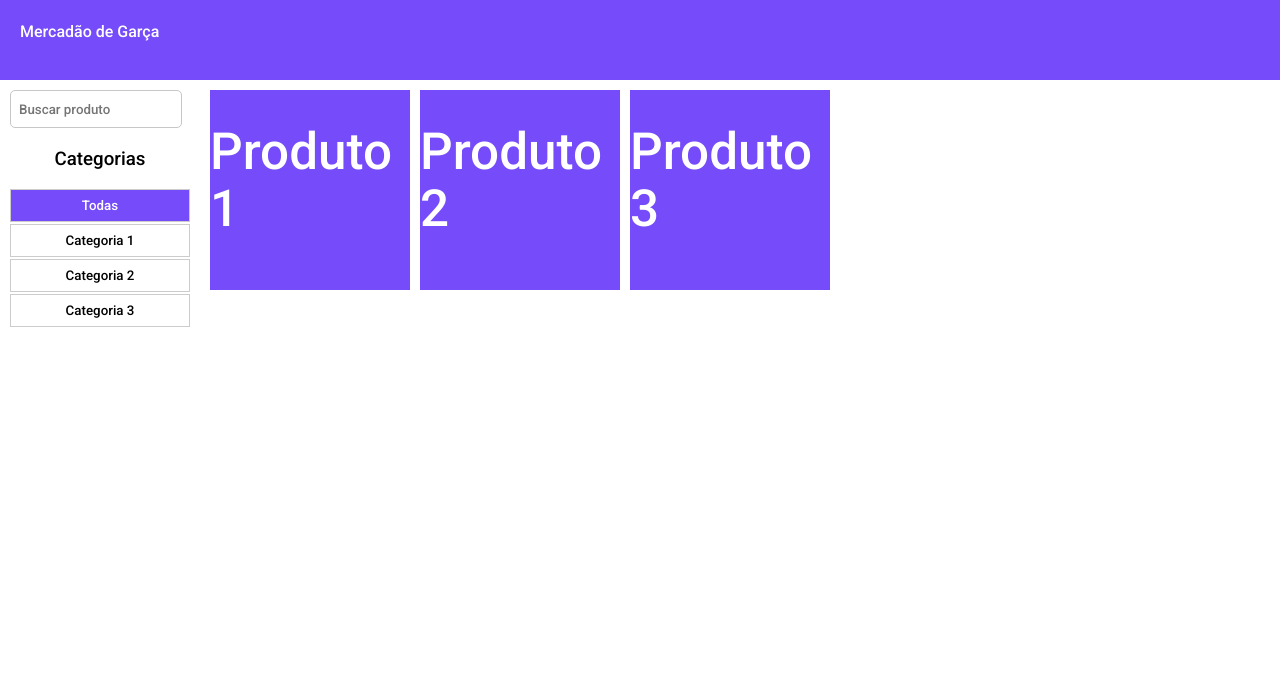
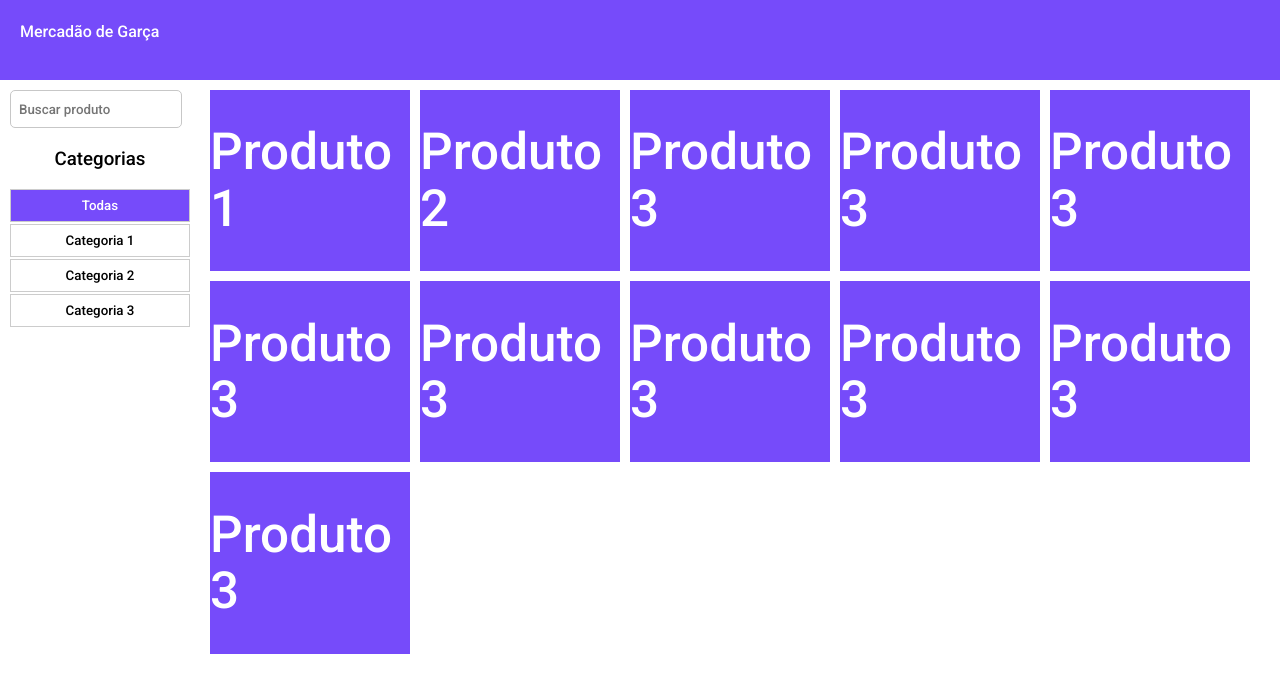
Before and after one commit to MichelSunsin/mercadao, a React (Vite) app: page / in a window 1280 px wide. Shown: the top 692 px of the page. Built offline with nearby package versions, Linux system fonts and the light colour scheme; data requests are answered from the project's data file.

Commit message:
Product listing row adjustments

```diff
--- a/db.json
+++ b/db.json
@@ -11,6 +11,54 @@
       "name": "Produto 2",
       "price": 5.2,
       "category": 0
+    },
+    {
+      "id": 2,
+      "name": "Produto 3",
+      "price": 10,
+      "category": 1
+    },
+    {
+      "id": 2,
+      "name": "Produto 3",
+      "price": 10,
+      "category": 1
+    },
+    {
+      "id": 2,
+      "name": "Produto 3",
+      "price": 10,
+      "category": 1
+    },
+    {
+      "id": 2,
+      "name": "Produto 3",
+      "price": 10,
+      "category": 1
+    },
+    {
+      "id": 2,
+      "name": "Produto 3",
+      "price": 10,
+      "category": 1
+    },
+    {
+      "id": 2,
+      "name": "Produto 3",
+      "price": 10,
+      "category": 1
+    },
+    {
+      "id": 2,
+      "name": "Produto 3",
+      "price": 10,
+      "category": 1
+    },
+    {
+      "id": 2,
+      "name": "Produto 3",
+      "price": 10,
+      "category": 1
     },
     {
       "id": 2,
--- a/src/pages/home/styles.scss
+++ b/src/pages/home/styles.scss
@@ -56,7 +56,7 @@
   .product-listing {
     display: grid;
     grid-area: main;
-    grid-template-rows: minmax(200px, 200px);
+    grid-auto-rows: max-content;
     grid-template-columns: repeat(auto-fill, 200px);
     gap: 10px;
     padding: 10px;
```
